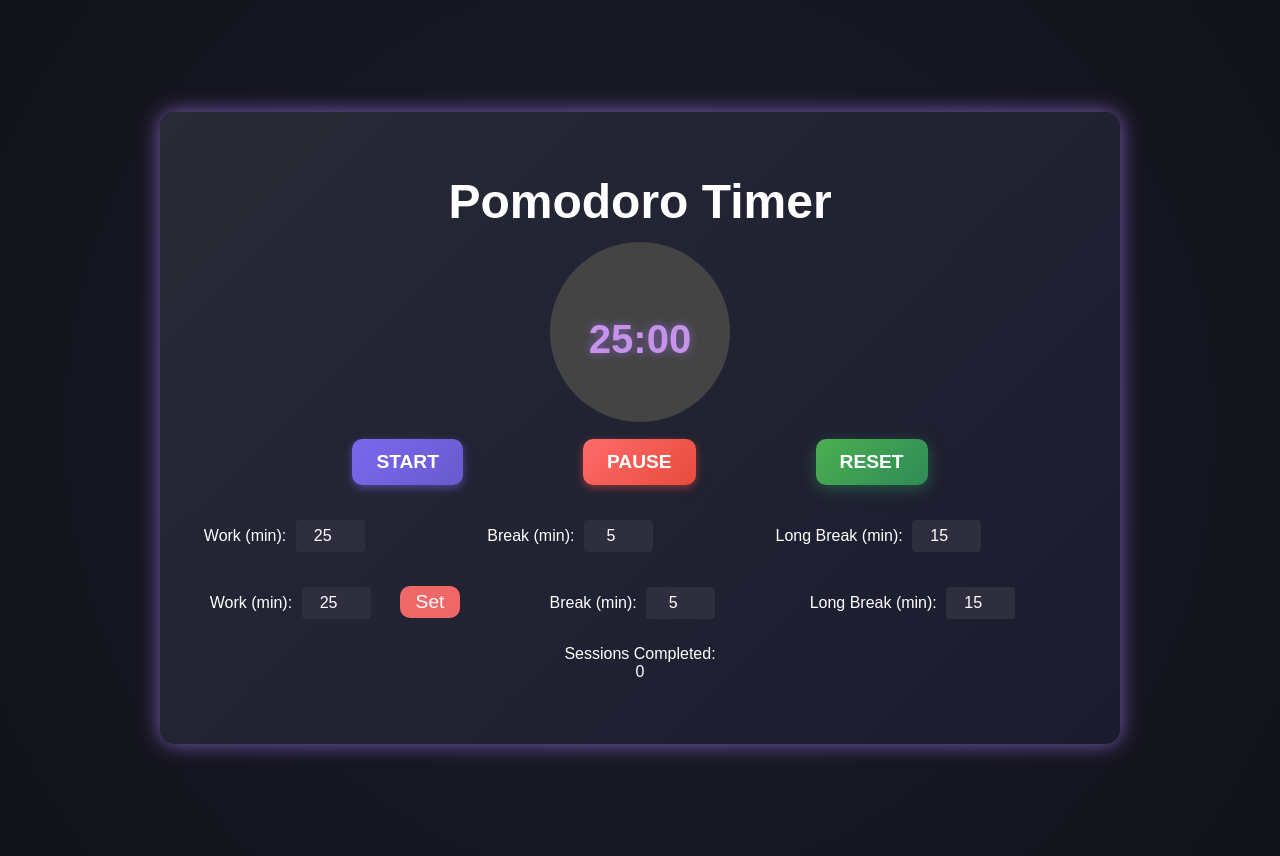
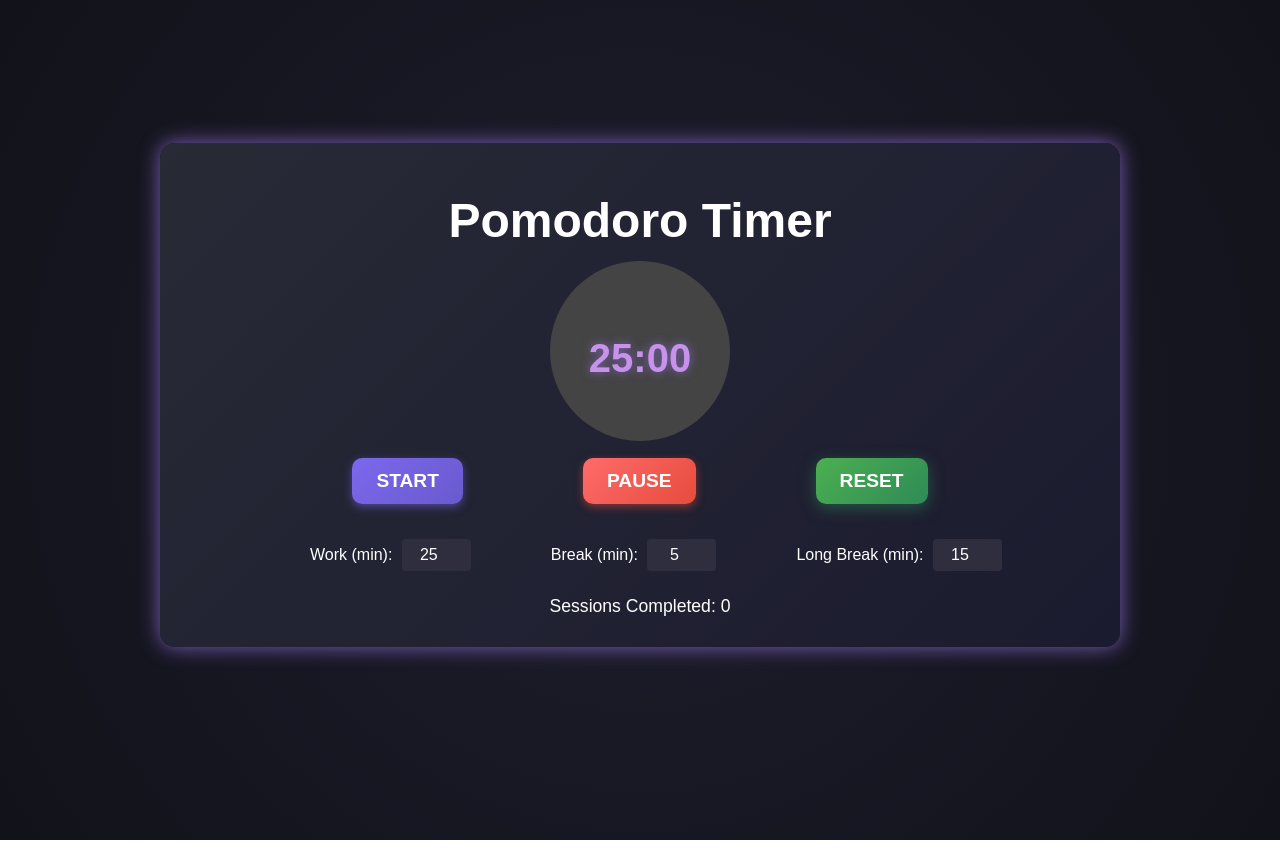
Before and after one commit to Divyanshu6928/Dev-Mode, a plain HTML site: page index.html in a window 1280 px wide. Drawn offline with Linux system fonts and the light colour scheme.

Commit message:
changes in layout

```diff
--- a/index.html
+++ b/index.html
@@ -29,13 +29,6 @@
             <label>Break (min): <input type="number" id="break-time" value="5"></label>
             <label>Long Break (min): <input type="number" id="long-break-time" value="15"></label>
         </div>
-
-        <ol class="settings">
-           <li> <label class="work1">Work (min): <input type="number" id="work-time" value="25" min="1"> <button class="btn">Set</button> </label> </li>
-           <li><label class="work2">Break (min): <input type="number" id="break-time" value="5" min="0"></label></li>
-            <li><label class="work3">Long Break (min): <input type="number" id="long-break-time" value="15" min="0" class="longbreak"></label></li>
-        </ol
-
         <p>Sessions Completed: <span id="session-count">0</span></p>
     </div>
 
--- a/style.css
+++ b/style.css
@@ -1,4 +1,8 @@
+*{
+    margin: 0px;
+    padding: 0px;
 
+}
 body {
     font-family: 'Poppins', sans-serif;
     display: flex;
@@ -16,6 +20,7 @@ body {
     box-shadow: 0 0 20px rgba(147, 112, 219, 0.8);
     position: relative;
     width: 350px;
+    margin-top: -50px;
 }
 .timer-display {
     font-size: 4em;
@@ -90,11 +95,6 @@ li{
     text-align: center;
     border-radius: 12.5px;
     padding: 5px;
-
-
-
-
-
 
     border: none;
     font-size: 1.1em;
@@ -221,7 +221,7 @@ li{
     h1 {
         font-size: 3em;
         text-align: center;
-        margin-bottom: 20px;
+        margin: 20px 0px;
     }
 
     /* Circular Timer Container */
@@ -302,14 +302,16 @@ li{
     /* Settings */
     .settings {
         display: flex;
-        justify-content: space-around;
+        /* justify-content: space-around; */
         width: 100%;
         margin-top: 15px;
+        margin-left: 100px;
     }
 
     .settings label {
         font-size: 1em;
         margin: 5px;
+        margin-left: 70px;
     }
 
     .settings input {
```
